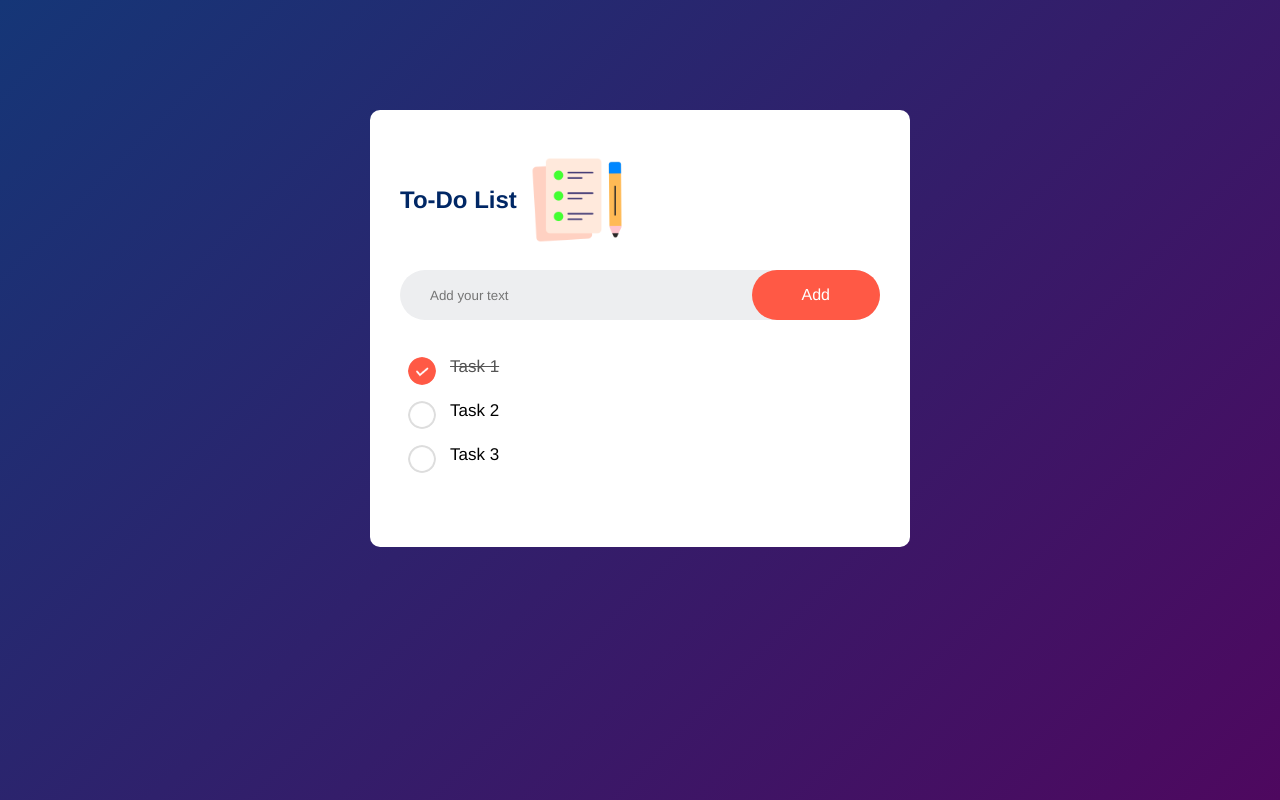
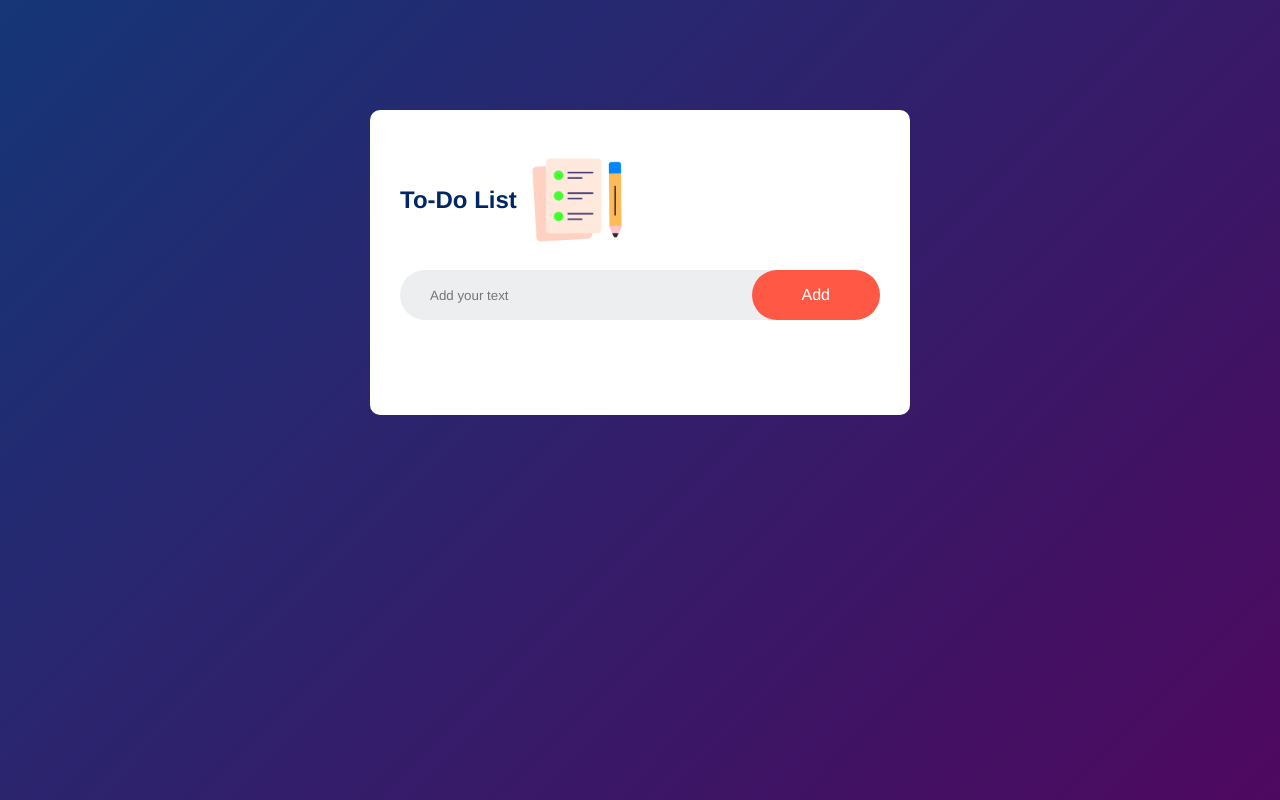
Before and after one commit to TejalAGunjal/To-Do-List, a plain HTML site: page index.html in a window 1280 px wide. Drawn offline with Linux system fonts and the light colour scheme.

Commit message:
javascript file created

```diff
--- a/index.html
+++ b/index.html
@@ -15,11 +15,12 @@
           <button>Add</button>
         </div>
         <ul class="container-list">
-          <li class="checked">Task 1</li>
+          <!-- <li class="checked">Task 1</li>
           <li>Task 2</li>
-          <li>Task 3</li>
+          <li>Task 3</li> -->
         </ul>
       </div>
     </div>
+    <script src="script.js"></script>
   </body>
 </html>
```
Also changed, not shown: script.js (added).
